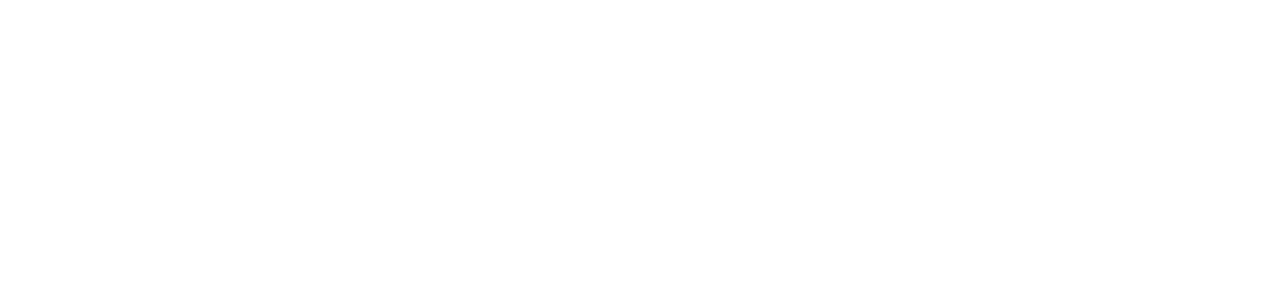
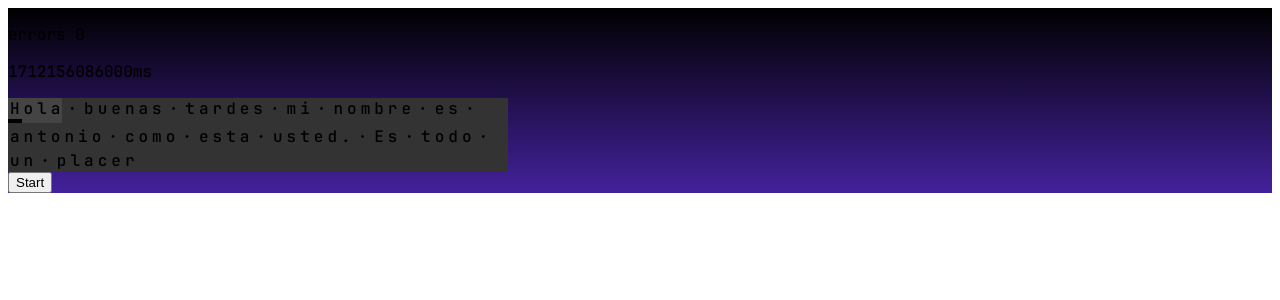
Before and after one commit to eloiFabregaItb/keymaster_web, a Nuxt app: page /mecanografy in a window 1280 px wide. Before the commit this address had no page. Shown: the top 300 px of the page. Built offline with nearby package versions, Linux system fonts and the light colour scheme.

Commit message:
base mecanografia

```diff
--- /dev/null
+++ b/pages/mecanografy.vue
@@ -0,0 +1,148 @@
+<script setup>
+import { ref } from 'vue'
+
+
+
+const text = "Hola buenas tardes mi nombre es antonio como esta usted. Es todo un placer"
+
+
+const textArr = ref(splitText(text))
+const wordCount = ref(0)
+const charInWordCount = ref(0)
+const startTimestamp = ref(0)
+const started = ref(false)
+const errors = ref(0)
+
+
+//siguiente caracter
+function increment() {
+
+  //ch es la posicion del siguiente caracter
+  const ch = charInWordCount.value + 1
+
+  if (ch > textArr.value[wordCount.value].length - 1) {
+    //si el siguiente caracter esta en la siguiente palabra
+
+    //inicializa el contador dentro de la palabra
+    charInWordCount.value = 0
+
+    // si no hay más palabras se ha acabado
+    if (wordCount.value >= textArr.value.length - 1) {
+      wordCount.value = 0
+      started.value = false
+      console.log("FINISH", new Date().getTime() - startTimestamp.value);
+    } else {
+
+      //siguiente palabra
+      wordCount.value++;
+    }
+
+  } else {
+
+    //siguiente caracter dentro de la palabra
+    charInWordCount.value = ch
+  }
+}
+
+// presionar tecla
+function handleKeyPress(event) {
+
+  //inicializar
+  if (!started.value) {
+    started.value = true
+    startTimestamp.value = new Date().getTime()
+    console.log("START")
+
+    textArr.value = splitText(text) //reiniciar los errores
+  }
+
+  //texla
+  const key = event.key
+  const ignoreKeys = ["Shift"]
+
+  if (key === textArr.value[wordCount.value][charInWordCount.value].char) {
+    //si la texla coincide
+    increment()
+
+  } else if (!ignoreKeys.includes(key)) {
+    //si la tecla no coincide
+
+    //suma 1 al error
+    textArr.value[wordCount.value][charInWordCount.value].err++
+    errors.value++
+  }
+}
+
+
+//separa el texto en un array tipo
+//[["h","o","l","a"],[" "],["m","u","n","d","o"]]
+function splitText(text) {
+  const textArr = []
+
+  const words = text.split(" ")
+
+  for (let i = 0; i < words.length; i++) {
+    textArr.push(words[i].split("").map(x => ({ char: x, err: 0 })))
+    if (i < words.length - 1) {
+      textArr.push([{ char: " ", show: "·", err: 0 }])
+    }
+  }
+
+  return textArr
+}
+
+</script>
+
+<template>
+
+  <p>errors {{ errors }}</p>
+  <p>{{ new Date().getTime() - startTimestamp }}ms</p>
+  <div class="container">
+    <div v-for="(word, index) in textArr" :key="index" class="word" :class="{ 'selected-word': index === wordCount }">
+      <span v-for="(char, charIndex) in word" :key="charIndex"
+        :class="{ 'selected-char': index === wordCount && charIndex === charInWordCount, 'error': char.err }">
+        {{ char.show || char.char }}
+      </span>
+    </div>
+  </div>
+
+  <button @keydown="handleKeyPress">Start</button>
+
+
+</template>
+
+
+
+<style scoped>
+.selected-word {
+  background-color: #444;
+}
+
+.selected-char {
+  border-bottom: 4px solid black;
+}
+
+.container {
+  display: flex;
+  flex-wrap: wrap;
+  width: 500px;
+  background-color: #333;
+  gap: 3px;
+}
+
+
+.word {
+  display: flex;
+}
+
+.word span {
+  text-align: center;
+  display: block;
+  padding: 0 2px;
+}
+
+
+.word span.error {
+  background-color: #903333;
+}
+</style>
```
